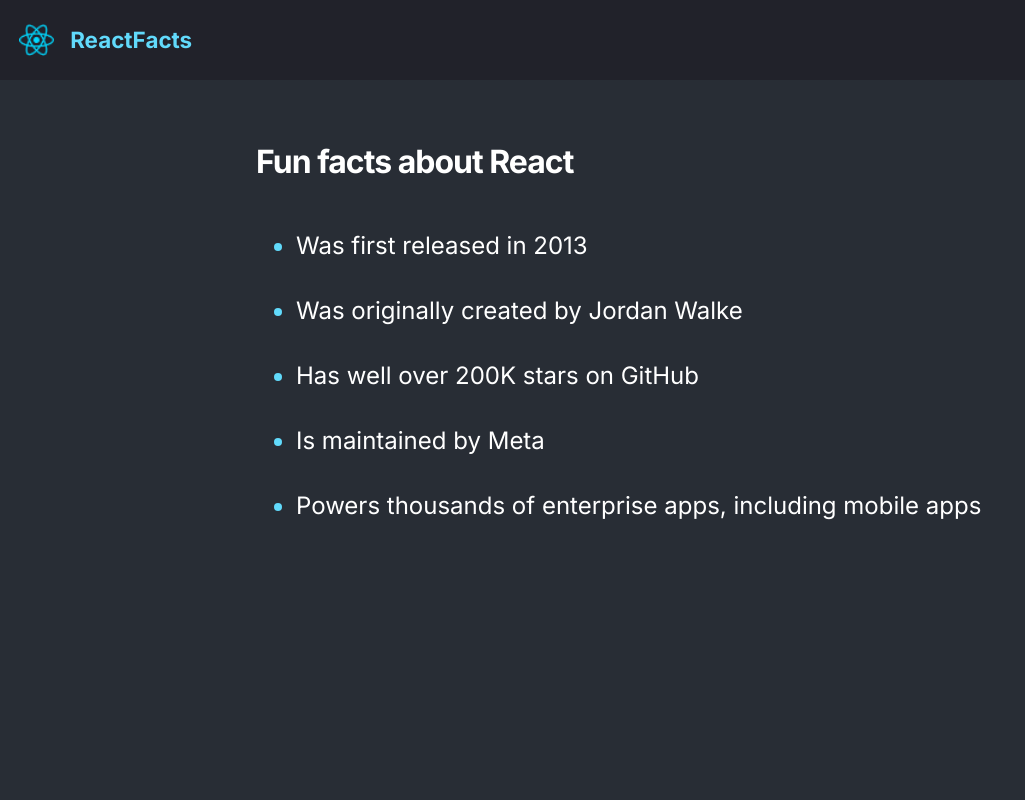
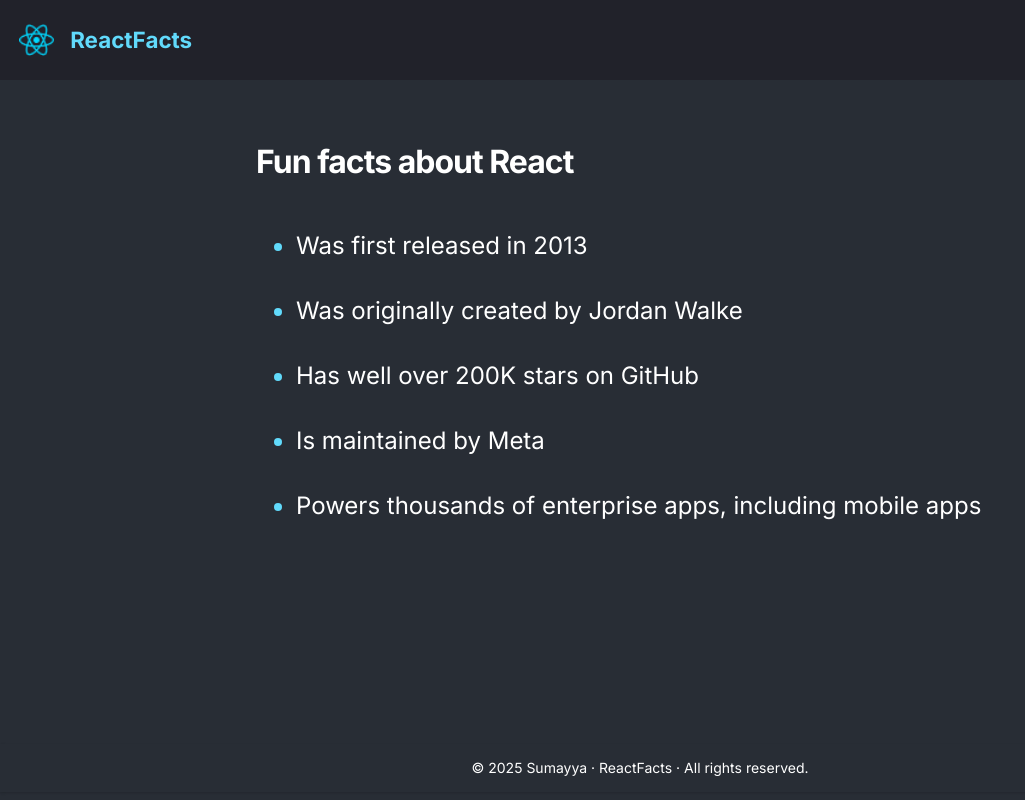
Before and after one commit to sumayya-yasin/React-static-page, a React (Vite) app: page / in a window 1280 px wide. Shown: the whole page, without its empty margins (0-1025 px from the left). Built offline with nearby package versions, Linux system fonts and the light colour scheme.

Commit message:
Footer added

```diff
--- a/index.html
+++ b/index.html
@@ -3,12 +3,12 @@
 
 <head>
   <meta charset="UTF-8" />
-  <link rel="icon" type="image/svg+xml" href="/vite.svg" />
+  <link rel="icon" type="image/png" href="src/images/react-logo.png" />
   <link rel="preconnect" href="https://fonts.googleapis.com">
   <link rel="preconnect" href="https://fonts.gstatic.com" crossorigin>
   <link href="https://fonts.googleapis.com/css2?family=Inter:wght@100..900&display=swap" rel="stylesheet">
   <meta name="viewport" content="width=device-width, initial-scale=1.0" />
-  <title>Static page</title>
+  <title>React Facts</title>
 </head>
 
 <body>
--- a/package.json
+++ b/package.json
@@ -22,6 +22,6 @@
     "eslint-plugin-react-hooks": "^5.2.0",
     "eslint-plugin-react-refresh": "^0.4.20",
     "globals": "^16.3.0",
-    "vite": "^7.0.4"
+    "vite": "^5.2.0"
   }
 }
--- a/src/App.jsx
+++ b/src/App.jsx
@@ -1,12 +1,16 @@
 import "./index.css";
 import Navbar from "./components/Navbar.jsx";
 import Main from "./components/Main.jsx";
+import Footer from "./components/Footer.jsx";
 
 export default function App() {
   return (
-    <>
+    <div style={{ display: 'flex', flexDirection: 'column', minHeight: '100vh' }}>
       <Navbar />
-      <Main />
-    </>
+      <div style={{ flexGrow: 1 }}>
+        <Main />
+      </div>
+      <Footer />
+    </div>
   );
 }
--- /dev/null
+++ b/src/components/Footer.jsx
@@ -0,0 +1,7 @@
+export default function Footer() {
+  return (
+    <footer className="custom-footer">
+        © {new Date().getFullYear()} Sumayya · ReactFacts · All rights reserved.
+    </footer>
+  );
+}
--- a/src/index.css
+++ b/src/index.css
@@ -503,3 +503,14 @@
 
   }
 }
+
+/* footer section */
+
+.custom-footer {
+  box-shadow: 0px 1px 3px 0px rgba(0, 0, 0, 0.10), 0px 1px 2px 0px rgba(0, 0, 0, 0.06);
+  color: var(--body-text);
+  font-size: 14px;
+  padding: 16px;
+  text-align: center;
+  margin-bottom:.5rem ;
+}
```
Also changed, not shown: 1 other file (tests, documents, lock files or other folders).
